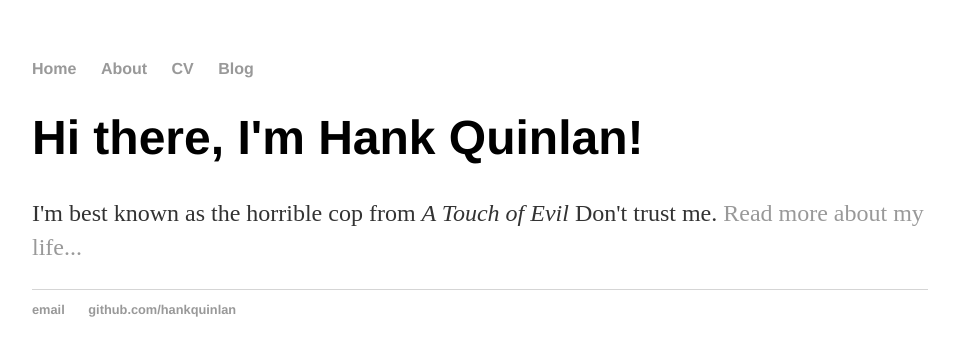
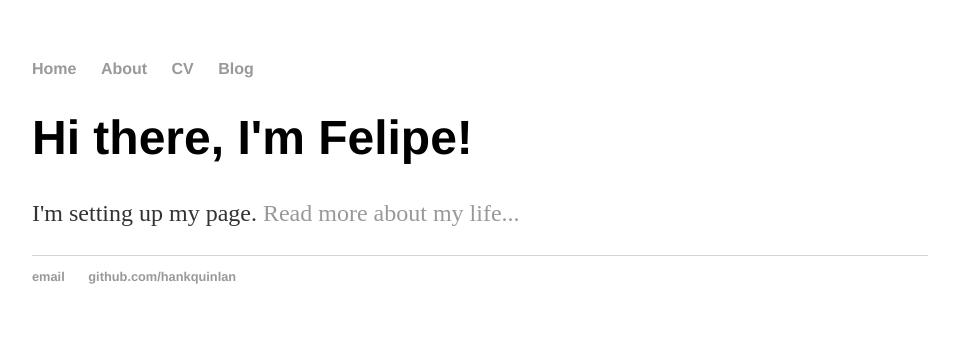
Before and after one commit to fjpAntunes/fjpAntunes, a Jekyll site: the page built from index.html, in a window 1280 px wide. Shown: the top 356 px of the page, without its empty margins (160-1119 px from the left). Built offline with Jekyll 4.4.1, drawn with Linux system fonts in a browser that asks for light colours.

Commit message:
chore: fix index

```diff
--- a/index.html
+++ b/index.html
@@ -1,8 +1,8 @@
 ---
 layout: default
-title: Hank Quinlan, Horrible Cop
+title: Felipe's page
 ---
 <div class="blurb">
-	<h1>Hi there, I'm Hank Quinlan!</h1>
-	<p>I'm best known as the horrible cop from <em>A Touch of Evil</em> Don't trust me. <a href="/about">Read more about my life...</a></p>
+	<h1>Hi there, I'm Felipe!</h1>
+	<p>I'm setting up my page. <a href="/about">Read more about my life...</a></p>
 </div><!-- /.blurb -->
```
